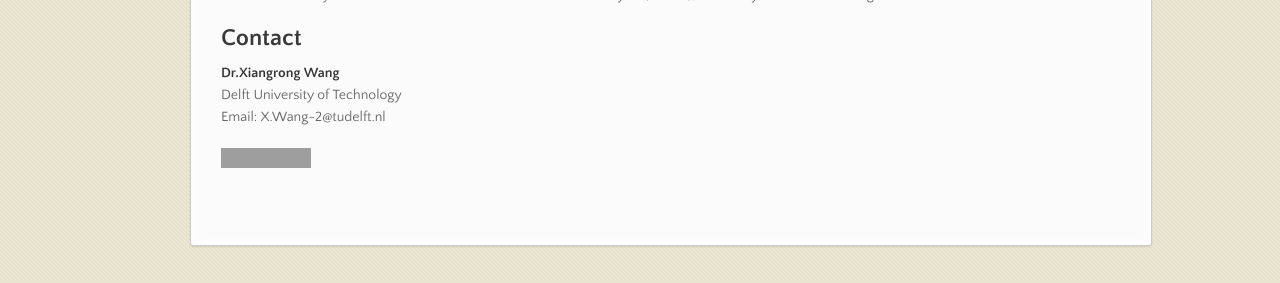
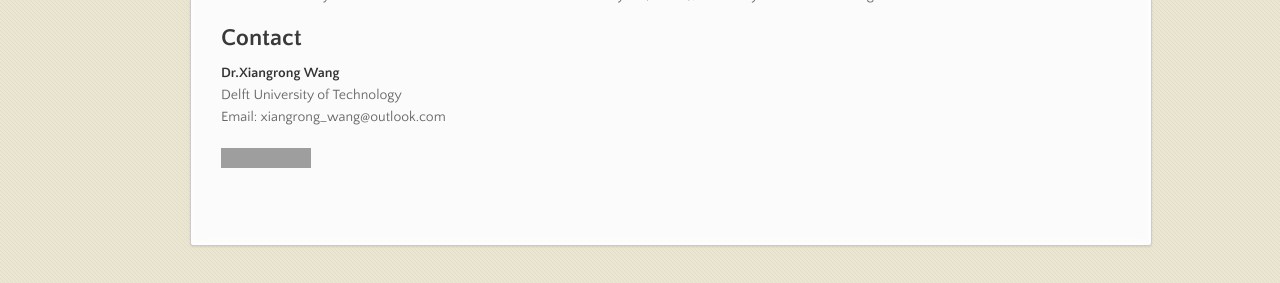
Before and after one commit to xiangrongwang/xiangrongwang.github.io, a Jekyll site: the page built from index.md, in a window 1280 px wide and 900 px high, scrolled down 1530 px. Shown: the part 614-897 px from the top of the window. Built offline with Jekyll 4.4.1, drawn with Linux system fonts in a browser that asks for light colours; nearby versions of some CDN libraries; our own code applies the rules of GitHub Pages for plain Markdown files; grey boxes are pictures that could not be loaded.

Commit message:
Update index.md

```diff
--- a/index.md
+++ b/index.md
@@ -80,6 +80,6 @@ Gave introductory lecture for the master course Performance Analysis (IN4341), i
 ## Contact
 **Dr.Xiangrong Wang**
 Delft University of Technology
-Email: X.Wang-2@tudelft.nl
+Email: xiangrong_wang@outlook.com
 
 <a href="http://s05.flagcounter.com/more/Pii"><img src="http://s05.flagcounter.com/map/Pii/size_m/txt_000000/border_CCCCCC/pageviews_1/viewers_0/flags_0/" alt="Flag Counter" border="0"></a>
```
